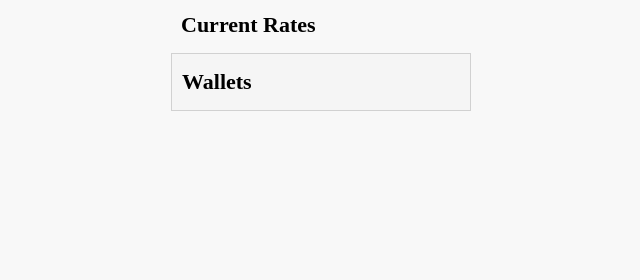
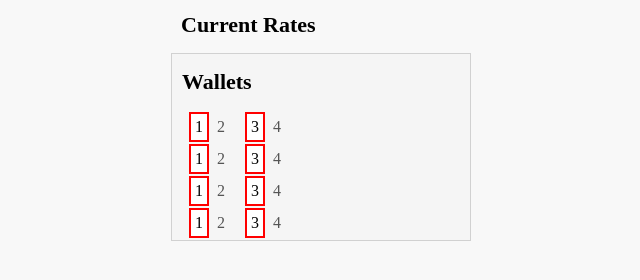
Before and after one commit to code-dock/crypto-balance, a browser extension: page wallets.html in a window 1280 px wide. Shown: the part 50-330 px from the top of the page, without its empty margins (319-959 px from the left). Drawn offline with Linux system fonts and the light colour scheme; no server answers.

Commit message:
created table in html

```diff
--- a/myScript.js
+++ b/myScript.js
@@ -3,6 +3,19 @@
 function parseAsJson(response) {
   return response.json();
 }
+
+// function drawClass(name, data) {
+//   list.forEach(item => {
+//     const myDiv = document.createElement("div");
+//     const myP = document.createElement("p");
+//
+//     var className = myP.setAttribute("class", name);
+//
+//     myP.textContent = data;
+//     myDiv.appendChild(myP);
+//     document.querySelector(".rates").appendChild(myDiv);
+//   });
+// }
 
 function addRatesToBody(list) {
   list.forEach(item => {
@@ -10,14 +23,17 @@ function addRatesToBody(list) {
     myDiv.classList.add("rate-item");
 
     const myP = document.createElement("p");
+    // var className = myP.setAttribute("class", name);
+    // write a function to create and add a class to myP
 
     myP.textContent =
-      "1 " +
       item.data.base +
+      " 1" +
       " : " +
       item.data.amount +
       " " +
       item.data.currency;
+
     myDiv.appendChild(myP);
     document.querySelector(".rates").appendChild(myDiv);
   });
@@ -29,7 +45,6 @@ function addAccountsToBody(list) {
     myDiv.classList.add("wallet-item");
 
     const myP = document.createElement("p");
-
     myP.textContent =
       item.balance.amount +
       " " +
--- a/style.css
+++ b/style.css
@@ -20,6 +20,28 @@ body {
   border-style: solid;
   border-width: 1px;
   position: relative;
+}
+
+.container-inner {
+  padding-left: 15px;
+}
+
+.cell-item {
+  padding: 6px;
+}
+
+.number {
+  padding: 3px 4px;
+  border: 2px solid red;
+  background-color: white;
+}
+
+.currency {
+  color: #555;
+}
+
+.icon {
+  padding: 0 5px;
 }
 
 #header {
--- a/wallets.html
+++ b/wallets.html
@@ -16,13 +16,45 @@
   </header>
   <section>
     <h2 class="subtitle">Current Rates</h2>
-    <div class="rates">
+    <div class="container-inner rates">
 
     </div>
   </section>
   <section class="container">
     <h2 class="subtitle">Wallets</h2>
-    <div class="wallets">
+    <div class="container-inner wallets">
+      <table>
+        <tr>
+          <td class="cell-item number">1</td>
+          <td class="cell-item currency">2</td>
+          <td class="cell-item icon"> </td>
+          <td class="cell-item number">3</td>
+          <td class="cell-item currency">4</td>
+        </tr>
+        <tr>
+          <td class="cell-item number">1</td>
+          <td class="cell-item currency">2</td>
+          <td class="cell-item icon"> </td>
+          <td class="cell-item number">3</td>
+          <td class="cell-item currency">4</td>
+        </tr>
+        <tr>
+          <td class="cell-item number">1</td>
+          <td class="cell-item currency">2</td>
+          <td class="cell-item icon"> </td>
+          <td class="cell-item number">3</td>
+          <td class="cell-item currency">4</td>
+        </tr>
+        <tr>
+          <td class="cell-item number">1</td>
+          <td class="cell-item currency">2</td>
+          <td class="cell-item icon"> </td>
+          <td class="cell-item number">3</td>
+          <td class="cell-item currency">4</td>
+        </tr>
+
+
+      </table>
 
     </div>
   </section>
```
Also changed, not shown: test.js (added, +20 -0 lines).
